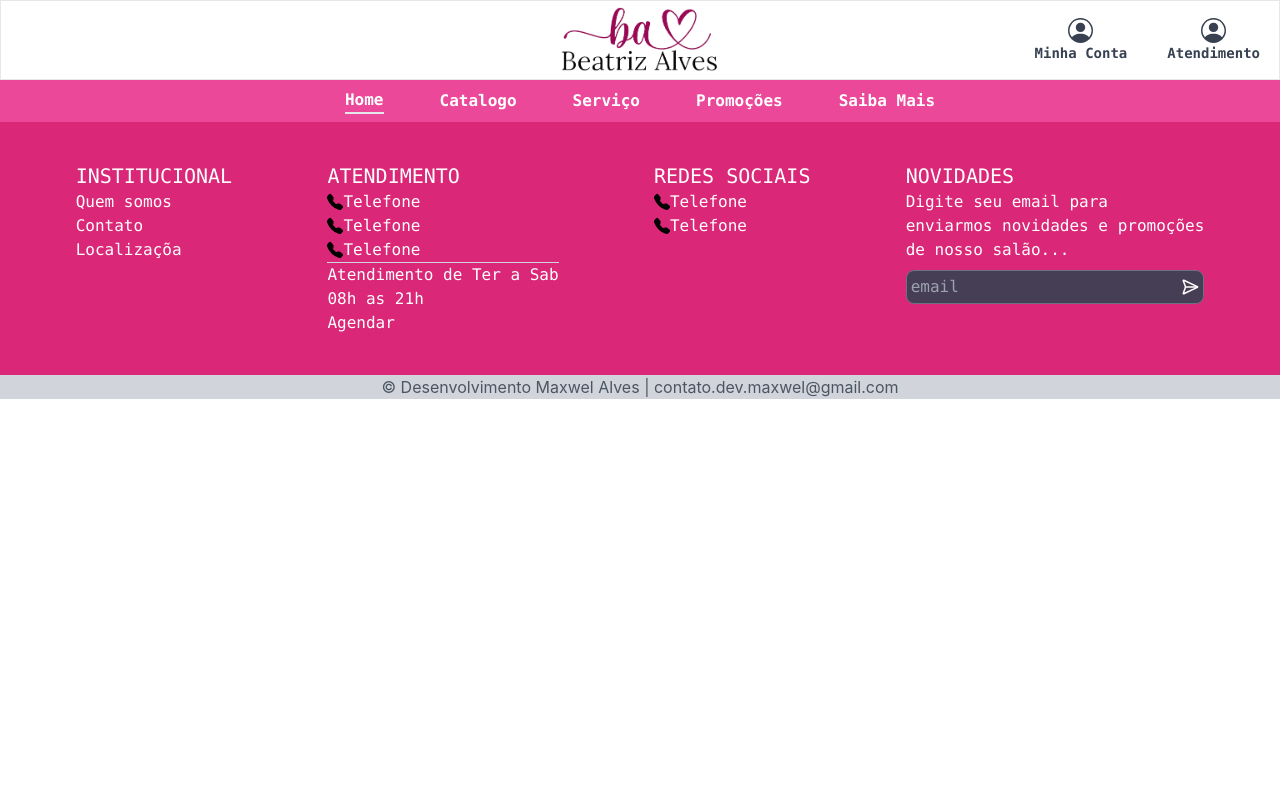
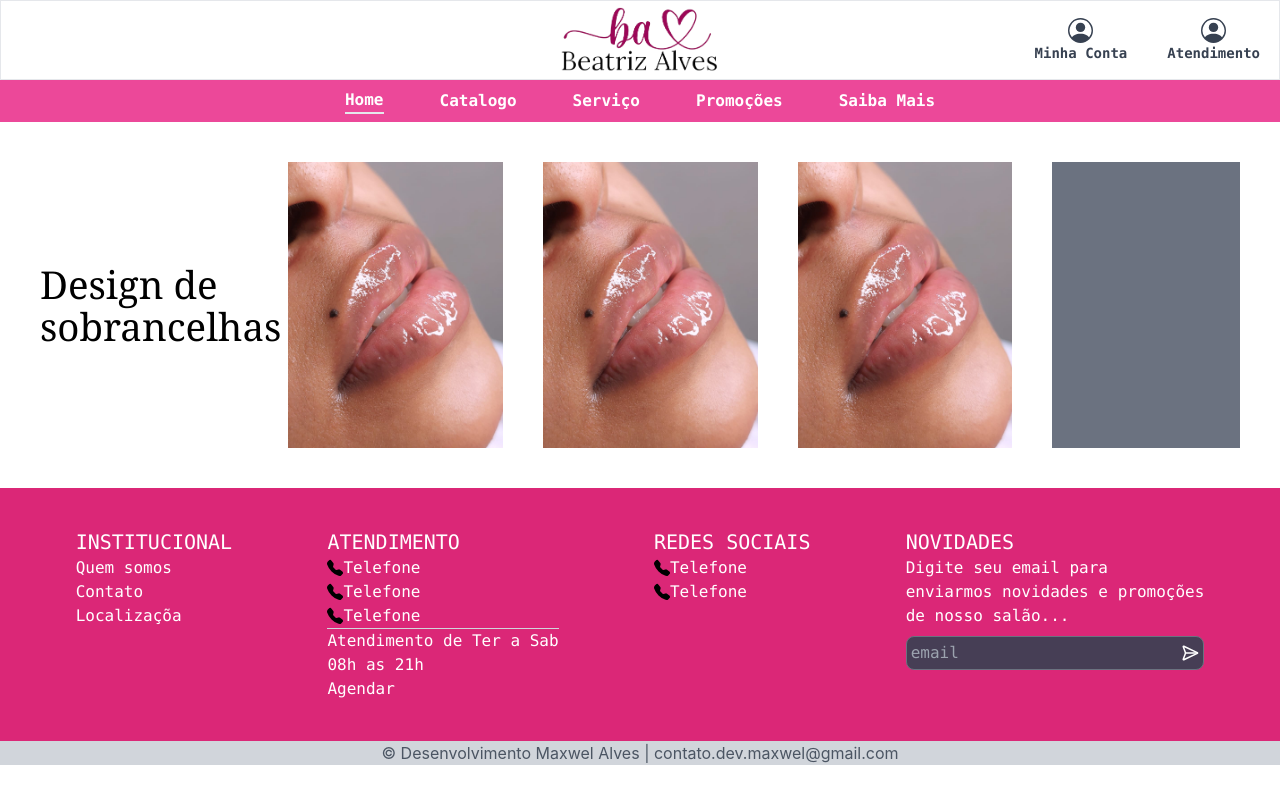
Before and after one commit to maxwel0lz/projeto-bia-react, a React (Vite) app: page /catalogo in a window 1280 px wide. Built offline with nearby package versions, Linux system fonts and the light colour scheme; a web font is replaced by a local one.

Commit message:
Componente catalogo em andamento

```diff
--- a/src/App.jsx
+++ b/src/App.jsx
@@ -1,27 +1,32 @@
 import './App.css'
 
-import Sobre from './components/Sobre'
+import Sobre from './pages/Sobre'
 import Nav from './components/Nav'
 import Home from './pages/Home'
 import Down from './components/Down'
-import { Route, Routes } from 'react-router-dom'
+import { Route, Routes, useLocation } from 'react-router-dom'
 
 
 import Login from './pages/Login'
+import Catalogo from './pages/Catalogo'
 
 
 
 function App() {
+  const location = useLocation();
+  const ocultar = location.pathname === "/login"
 
   return (
     <>
-        <Nav/>
-        <Routes>
-          <Route path='/' element={ <Home/> }/>
-          <Route path='/sobre' element={ <Sobre/> }/>
-          <Route path='/login' element={ <Login/> }/>
-        </Routes>
-        <Down/>
+      {!ocultar && <Nav/>}
+      <Routes>
+        <Route path='/' element={ <Home/> }/>
+        <Route path='/sobre' element={ <Sobre/> }/>
+        <Route path='/login' element={ <Login/> }/>
+        <Route path='/catalogo' element={ <Catalogo/> }/>
+      </Routes>
+      {!ocultar && <Down/>}
+
     </>
 
   )
--- a/src/components/Carrocel.jsx
+++ b/src/components/Carrocel.jsx
@@ -52,18 +52,7 @@ function Carrocel(){
         </button>
       </div>
 
-      {/* Indicadores */}
-      <div className="flex space-x-2 mt-2">
-        {images.map((_, index) => (
-          <button
-            key={index}
-            onClick={() => setCurrentIndex(index)}
-            className={`w-0.5 h-0.5 rounded-full ${
-              currentIndex === index ? "bg-pink-600" : "bg-gray-400"
-            }`}
-          ></button>
-        ))}
-      </div>
+
     </div>
   )
 }
--- a/src/components/Nav.jsx
+++ b/src/components/Nav.jsx
@@ -11,10 +11,10 @@ function Nav(){
             <div className='  border w-full flex items-center justify-center columns-xl p-1.5 max-sm:justify-normal' >
                 <Link to="/"><img className='w-40' src={logo} alt="" /></Link>
                 <div className='flex flex-row gap-10 absolute right-5 '>                              {/*BOX AVATAR*/}
-                    <a className="max-sm:hidden flex flex-col items-center text-gray-700 hover:text-pink-600 text-sm font-mono font-bold" href=""><svg xmlns="http://www.w3.org/2000/svg" width="25" height="25" fill="currentColor" class="bi bi-person-circle" viewBox="0 0 16 16">
+                    <Link to="/login" className="max-sm:hidden flex flex-col items-center text-gray-700 hover:text-pink-600 text-sm font-mono font-bold" href=""><svg xmlns="http://www.w3.org/2000/svg" width="25" height="25" fill="currentColor" class="bi bi-person-circle" viewBox="0 0 16 16">
                         <path d="M11 6a3 3 0 1 1-6 0 3 3 0 0 1 6 0" />
                         <path fill-rule="evenodd" d="M0 8a8 8 0 1 1 16 0A8 8 0 0 1 0 8m8-7a7 7 0 0 0-5.468 11.37C3.242 11.226 4.805 10 8 10s4.757 1.225 5.468 2.37A7 7 0 0 0 8 1" />
-                    </svg>Minha Conta</a>
+                    </svg>Minha Conta</Link>
                     <a className="max-sm:hidden flex flex-col items-center text-gray-700 hover:text-pink-600 text-sm font-mono font-bold" href=""><svg  xmlns="http://www.w3.org/2000/svg" width="25" height="25" fill="currentColor" class="bi bi-person-circle" viewBox="0 0 16 16">
                         <path d="M11 6a3 3 0 1 1-6 0 3 3 0 0 1 6 0" />
                         <path fill-rule="evenodd" d="M0 8a8 8 0 1 1 16 0A8 8 0 0 1 0 8m8-7a7 7 0 0 0-5.468 11.37C3.242 11.226 4.805 10 8 10s4.757 1.225 5.468 2.37A7 7 0 0 0 8 1" />
@@ -78,7 +78,7 @@ function Nav(){
         <div className='bg-pink-600 max-sm:hidden'>
             <ul className='bg-pink-500 flex items-center justify-center gap-14 py-2 text-base font-black font-mono text-wrap '>
                 <Link className="font-bold" to="/"><li className="cursor-pointer text-white border-b-2">Home</li></Link>
-                <li  className="cursor-pointer text-white">Catalogo</li>
+                <Link className="font-bold" to="/catalogo"><li  className="cursor-pointer text-white">Catalogo</li></Link>
                 <li className="cursor-pointer text-white">Serviço</li>
                 <li className="cursor-pointer text-white">Promoções</li>
                 <Link className="font-bold" to="/sobre"><li className="cursor-pointer text-white">Saiba Mais</li></Link>
--- /dev/null
+++ b/src/pages/Catalogo.jsx
@@ -0,0 +1,57 @@
+import React from 'react'
+import imgservico1 from '../assets/esfoliacao.jpeg'
+function Catalogo() {
+    const width = 639
+  return (
+    <section className='flex flex-col items-center text-black p-10 '>
+      <div className='flex flex-row max-sm:flex-col items-center gap-10'>
+
+        <div className="flex font-serif text-xs w-52 max-sm:text-center">
+            <h1>Design de sobrancelhas</h1>
+        </div>
+
+
+
+
+      {width < 640 ? (
+        <div className='flex flex-row gap-10'>
+            <div className='w-1/4 max-lg:w-1/2 max-md:w-[100%]  max-sm:w-[75%] max-sm:min-w-64 '>
+            <img src={imgservico1} alt="" />
+            </div>
+            <div className='w-1/4 max-lg:w-1/2 max-md:w-[100%]  max-sm:w-[75%] max-sm:min-w-64 '>
+                <img src={imgservico1} alt="" />
+            </div>
+            <div className='w-1/4 max-lg:w-1/2 max-md:w-[100%]  max-sm:w-[75%] max-sm:min-w-64 '>
+                <img src={imgservico1} alt="" />
+            </div>
+            <div className='w-52 bg-gray-500'>
+
+            </div>
+        </div>
+      ) : (
+        <>
+            <div className='w-1/4 max-lg:w-1/2 max-md:w-[100%]  max-sm:w-[75%] max-sm:min-w-64 '>
+            <img src={imgservico1} alt="" />
+            </div>
+            <div className='w-1/4 max-lg:w-1/2 max-md:w-[100%]  max-sm:w-[75%] max-sm:min-w-64 '>
+                <img src={imgservico1} alt="" />
+            </div>
+            <div className='w-1/4 max-lg:w-1/2 max-md:w-[100%]  max-sm:w-[75%] max-sm:min-w-64 '>
+                <img src={imgservico1} alt="" />
+            </div>
+            <div className='w-52 bg-gray-500'>
+
+            </div>
+        </>
+      )}
+
+
+
+
+      </div>
+
+    </section>
+  )
+}
+
+export default Catalogo
```
Also changed, not shown: src/assets/beatriz.png, src/pages/Sobre.jsx (renamed from src/components/Sobre.jsx).
